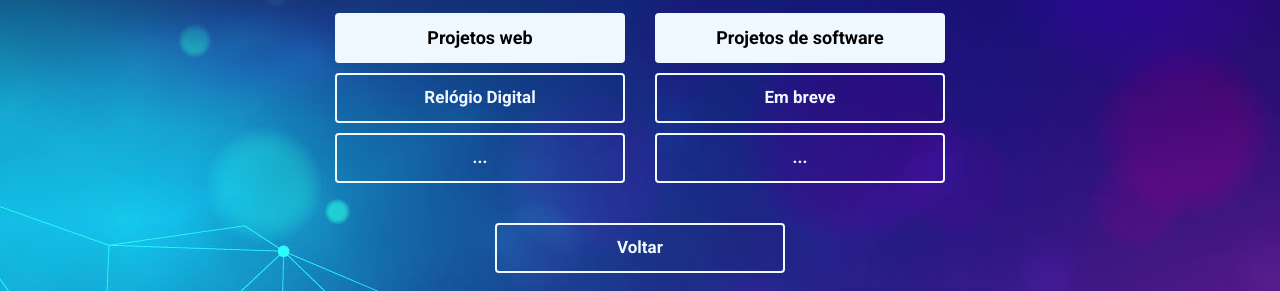
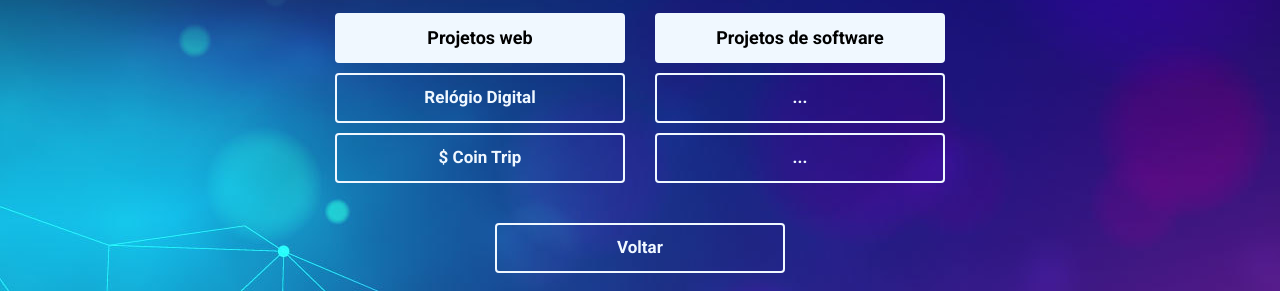
Before and after one commit to DevBrzera/meu-portifolio, a plain HTML site: page projects.html in a window 1280 px wide. Shown: the part 229-520 px from the top of the page. Drawn offline with Linux system fonts and the light colour scheme.

Commit message:
add project 10-03

```diff
--- a/projects.html
+++ b/projects.html
@@ -19,11 +19,11 @@
         <div class="projects-web">
             <span class="span-title">Projetos web</span>
             <a href="https://devbrzera.github.io/relogio-digital/" target="_blank">Relógio Digital</a>
-            <span class="span-button">...</span>
+            <a href="https://devbrzera.github.io/conversor-moeda/" target="_blank">$ Coin Trip</a>
         </div>
          <div class="projects-software">
             <span class="span-title">Projetos de software</span>
-            <a href="https://github.com/DevBrzera?tab=repositories">Em breve</a>
+            <span class="span-button">...</span>
             <span class="span-button">...</span>
          </div>
     </div>
```
